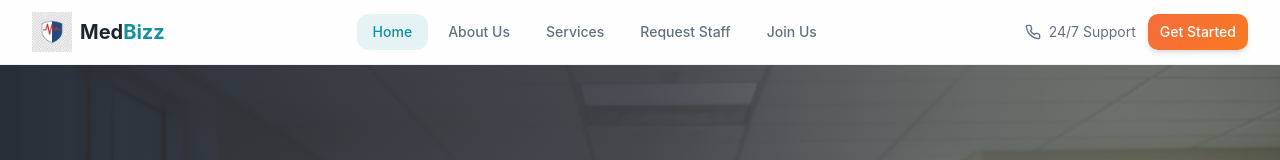
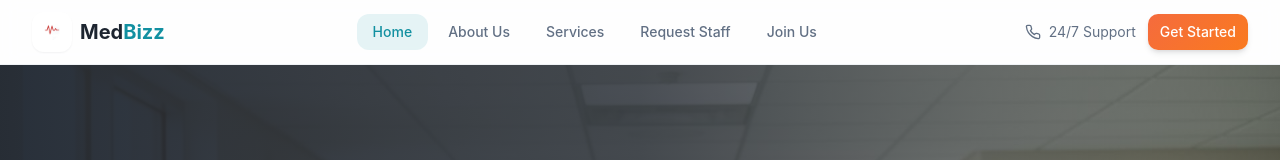
Before and after one commit to vtejapy/medbizz, a React (Vite) app: page / in a window 1280 px wide. Shown: the top 160 px of the page. Built offline with nearby package versions, Linux system fonts and the light colour scheme; the HTML template or start-up script is replaced by a standard one.

Commit message:
fix: logo background color and size alignment

```diff
--- a/src/components/layout/Footer.tsx
+++ b/src/components/layout/Footer.tsx
@@ -10,7 +10,9 @@ const Footer = () => {
           {/* Brand */}
           <div className="space-y-4">
             <Link to="/" className="flex items-center gap-2 group">
-              <img src={logo} alt="MedBizz" className="h-10 w-10 object-contain transition-transform group-hover:scale-110" />
+              <div className="bg-white rounded-lg p-1 transition-transform group-hover:scale-110">
+                <img src={logo} alt="MedBizz" className="h-8 w-8 object-contain" />
+              </div>
               <span className="text-xl font-bold">
                 Med<span className="text-primary">Bizz</span>
               </span>
--- a/src/components/layout/Header.tsx
+++ b/src/components/layout/Header.tsx
@@ -22,7 +22,9 @@ const Header = () => {
     <header className="sticky top-0 z-50 w-full border-b border-border/50 bg-card/95 backdrop-blur supports-[backdrop-filter]:bg-card/80">
       <div className="container flex h-16 items-center justify-between">
         <Link to="/" className="flex items-center gap-2 group">
-          <img src={logo} alt="MedBizz" className="h-10 w-10 object-contain transition-transform group-hover:scale-110" />
+          <div className="bg-white rounded-lg p-1 shadow-sm transition-transform group-hover:scale-110">
+            <img src={logo} alt="MedBizz" className="h-8 w-8 object-contain" />
+          </div>
           <span className="text-xl font-bold text-foreground">
             Med<span className="text-primary">Bizz</span>
           </span>
```
Also changed, not shown: src/assets/logo-optimized.png.
